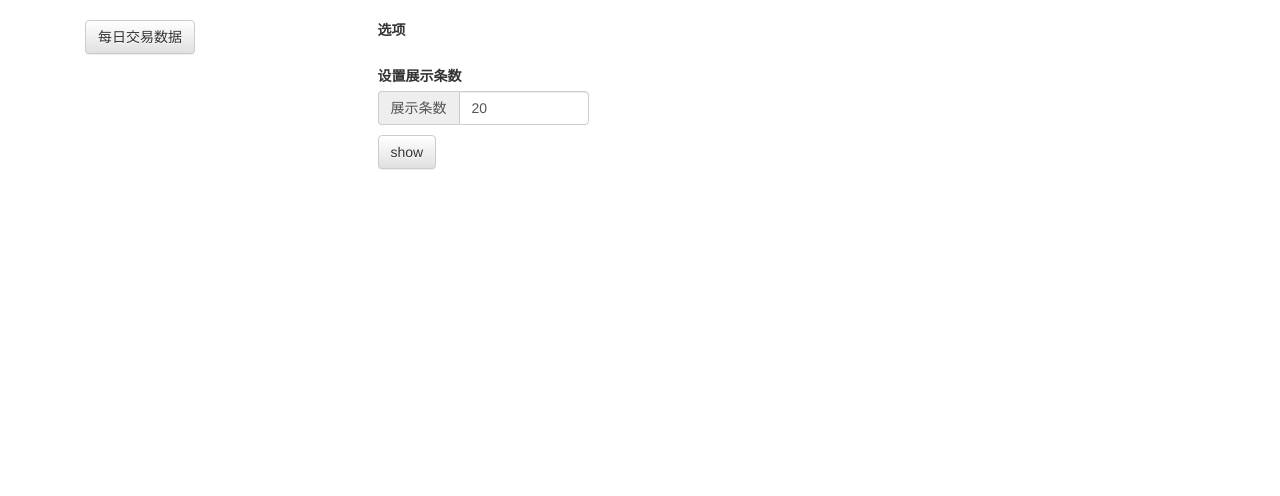
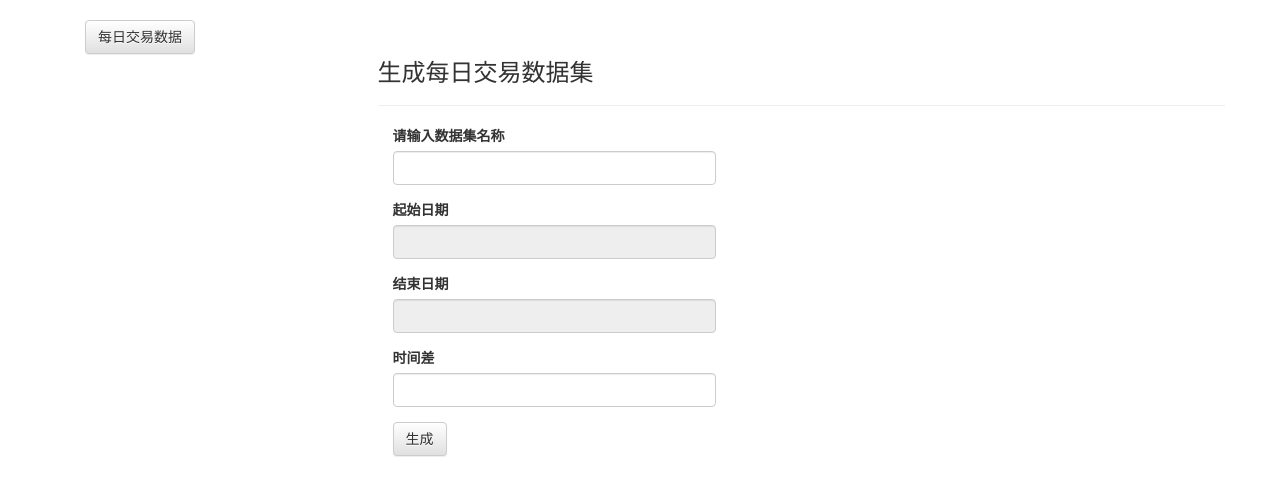
Before and after one commit to DannyLee1991/ai_qi, a Flask app: page /dataset_manage/add/trans_d in a window 1280 px wide. Shown: the part 57-553 px from the top of the page. Run offline with Flask 2, Linux system fonts and the light colour scheme; some libraries are stand-ins or nearby versions.

Commit message:
add: 添加数据集创建逻辑

```diff
--- /dev/null
+++ b/web/flaskr/main/form/create_dataset_form.py
@@ -0,0 +1,14 @@
+from flask_wtf import FlaskForm
+from wtforms import StringField, TextAreaField, BooleanField, SelectField, \
+    SubmitField
+from wtforms.validators import Required, Length, Email, Regexp, NumberRange
+
+
+class CreateTransDDataSetForm(FlaskForm):
+    name = StringField('请输入数据集名称', validators=[Required()])
+    start_date = StringField('起始日期', id='ip_date_start')
+    end_date = StringField('结束日期', id='ip_date_end')
+    date_offset = StringField('时间差', validators=[Required(),
+                                                 Regexp('^[0-9]*$', 0,
+                                                        '请输入数值')])
+    submit = SubmitField('生成')
--- a/web/flaskr/main/views/dataset.py
+++ b/web/flaskr/main/views/dataset.py
@@ -1,6 +1,8 @@
 from flask import render_template, make_response
 from .. import main
 import dataset as ds
+from ..form.create_dataset_form import CreateTransDDataSetForm
+from utils.flash import *
 
 
 @main.route('/dataset_manage')
@@ -12,14 +14,30 @@ def dataset_manage():
 
 @main.route('/dataset_manage/add')
 def dataset_add():
-    creater_list = ds.DATASET_CREATER_LIST
-    return make_response(render_template('dataset_add.html', creater_list=creater_list))
+    return make_response(render_template('dataset_add.html', creater_list=creater_list()))
 
 
-@main.route('/dataset_manage/add/<type>')
+@main.route('/dataset_manage/add/<type>', methods=['GET', 'POST'])
 def dataset_add_type(type):
-    creater_list = ds.DATASET_CREATER_LIST
+    if type == ds.TYPE_TRANS_D:
+        form = CreateTransDDataSetForm()
 
-    if type == ds.TYPE_TRANS_D:
-        return make_response(render_template('dataset_creater/trans_d.html', creater_list=creater_list))
+        if form.validate_on_submit():
+            name = form.name.data
+            start_date = form.start_date.data
+            end_date = form.end_date.data
+            date_offset = form.date_offset.data
+            if start_date < end_date:
+                ds.gen_trans_d_dataset(name, start_date, end_date, int(date_offset))
+                flash_success("数据集【%s】创建成功" % name)
+            else:
+                flash_warning("起始日期需小于截止日期")
+
+        return make_response(render_template('dataset_creater/trans_d.html',
+                                             creater_list=creater_list(),
+                                             form=form))
     return make_response(render_template('dataset_add.html'))
+
+
+def creater_list():
+    return ds.DATASET_CREATER_LIST
--- /dev/null
+++ b/web/flaskr/static/js/dataset_trans_d.js
@@ -0,0 +1,6 @@
+ $(function () {
+
+    addTimePick($("#ip_date_start"));
+    addTimePick($("#ip_date_end"));
+
+});
--- a/web/flaskr/static/js/datetimepick.js
+++ b/web/flaskr/static/js/datetimepick.js
@@ -1,6 +1,6 @@
- $(function () {
-    $(".date").attr('readonly','readonly');
-    var picker = $(".date").datetimepicker({
+function addTimePick(which) {
+    which.attr('readonly','readonly');
+    var picker = which.datetimepicker({
         minView: "month",   //选择到日期为止，不会显示分钟
         format: "yyyy-mm-dd",
         locale: moment.locale('zh-CN'),
@@ -11,4 +11,4 @@
     picker.on('dp.change', function (e) {
         picker.data('DateTimePicker').minDate(e.date);
     });
-});
+}
--- /dev/null
+++ b/web/flaskr/static/js/getdata.js
@@ -0,0 +1,3 @@
+$(function() {
+    addTimePick($(".date"));
+})
--- a/web/flaskr/static/js/view_trans_d.js
+++ b/web/flaskr/static/js/view_trans_d.js
@@ -1,4 +1,7 @@
 $(function() {
+
+    addTimePick($("#ip_date_start"));
+    addTimePick($("#ip_date_end"));
 
     $('#addOne').click(function(){
         var words = $('#searchWords').val();
--- a/web/flaskr/templates/dataset_add.html
+++ b/web/flaskr/templates/dataset_add.html
@@ -15,9 +15,9 @@
                 </div>
             </div>
         </div>
-        <div id="view_container">
+        <div class="col-md-9 column">
             <!--配置区域-->
-            {% block view_content %}{% endblock %}
+            {% block dt_content %}{% endblock %}
         </div>
     </div>
 </div>
--- a/web/flaskr/templates/dataset_creater/trans_d.html
+++ b/web/flaskr/templates/dataset_creater/trans_d.html
@@ -1,25 +1,20 @@
 {% extends "dataset_add.html" %}
-{% block view_content %}
-<script type="text/javascript" src="{{ url_for('static', filename='js/view_overall_bar.js') }}"></script>
-
-<div id="table_container" class="col-xs-9 column">
-    <div id="view">
-    </div>
-
-    <label for="radio">选项</label>
-    <div class="row">
-        <div class="radio col-xs-6">
-
-        </div>
-    </div>
-
-    <label for="input_count">设置展示条数</label>
-    <div id="input_count" class="input-group col-xs-3">
-        <span class="input-group-addon">展示条数</span>
-        <input id="ip_count" type="number" class="form-control" value="20">
-    </div>
+{% block dt_content %}
+<!--用于时间选择-->
+<script src="{{ url_for('static', filename='js/moment-with-locales.js') }}"></script>
+<link href="{{ url_for('static', filename='css/bootstrap-datetimepicker.min.css') }}" rel="stylesheet">
+<script src="{{ url_for('static', filename='js/bootstrap-datetimepicker.min.js') }}"></script>
+<script src="{{ url_for('static', filename='js/bootstrap-datetimepicker.zh-CN.js') }}"></script>
+<script src="{{ url_for('static', filename='js/datetimepick.js') }}"></script>
+<script src="{{ url_for('static', filename='js/dataset_trans_d.js') }}"></script>
+{% import "bootstrap/wtf.html" as wtf %}
 
 
-    <button id="bt_show" class="btn btn-default" style="margin-top: 10px;">show</button>
+<div class="page-header">
+    <h3>生成每日交易数据集</h3>
 </div>
+<div class="col-xs-5">
+    {{ wtf.quick_form(form) }}
+</div>
+
 {% endblock %}
--- a/web/flaskr/templates/getdata.html
+++ b/web/flaskr/templates/getdata.html
@@ -14,6 +14,8 @@
 <!--用于输入提示-->
 <script src="{{ url_for('static', filename='js/bootstrap3-typeahead.min.js') }}"></script>
 <script type="text/javascript" src="{{ url_for('static', filename='js/typeahead.js') }}"></script>
+
+<script src="{{ url_for('static', filename='js/getdata.js') }}"></script>
 
 <div class="container-fluid">
     <table class="table table-striped col-md-7">
```
Also changed, not shown: web/dataset/gen_dataset/common_dataset.py (+8 -0 lines), web/flaskr/templates/view_pages/page_trans_d.html (+4 -3 lines), web/flaskr/main/form/__init__.py (added).
